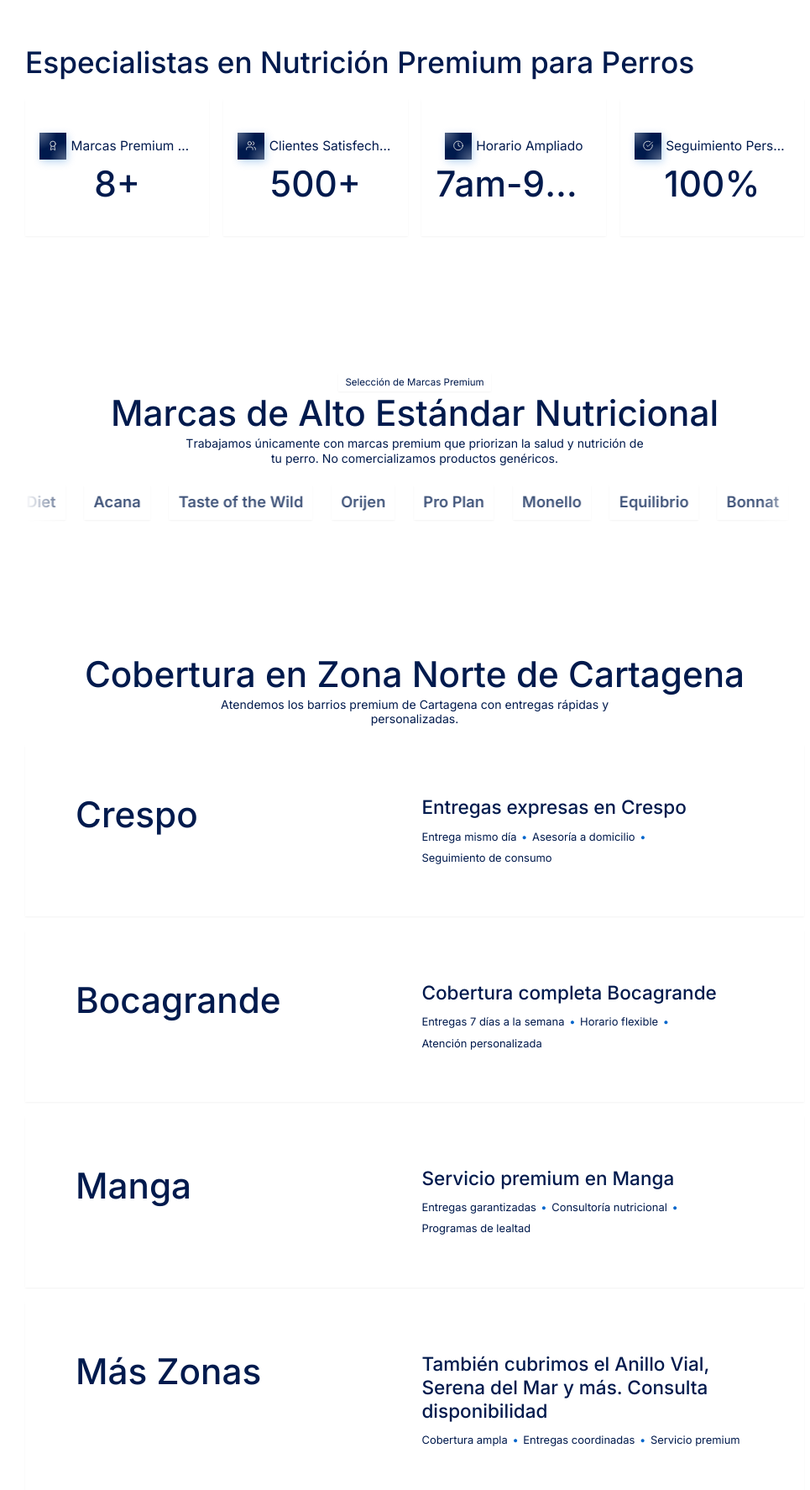
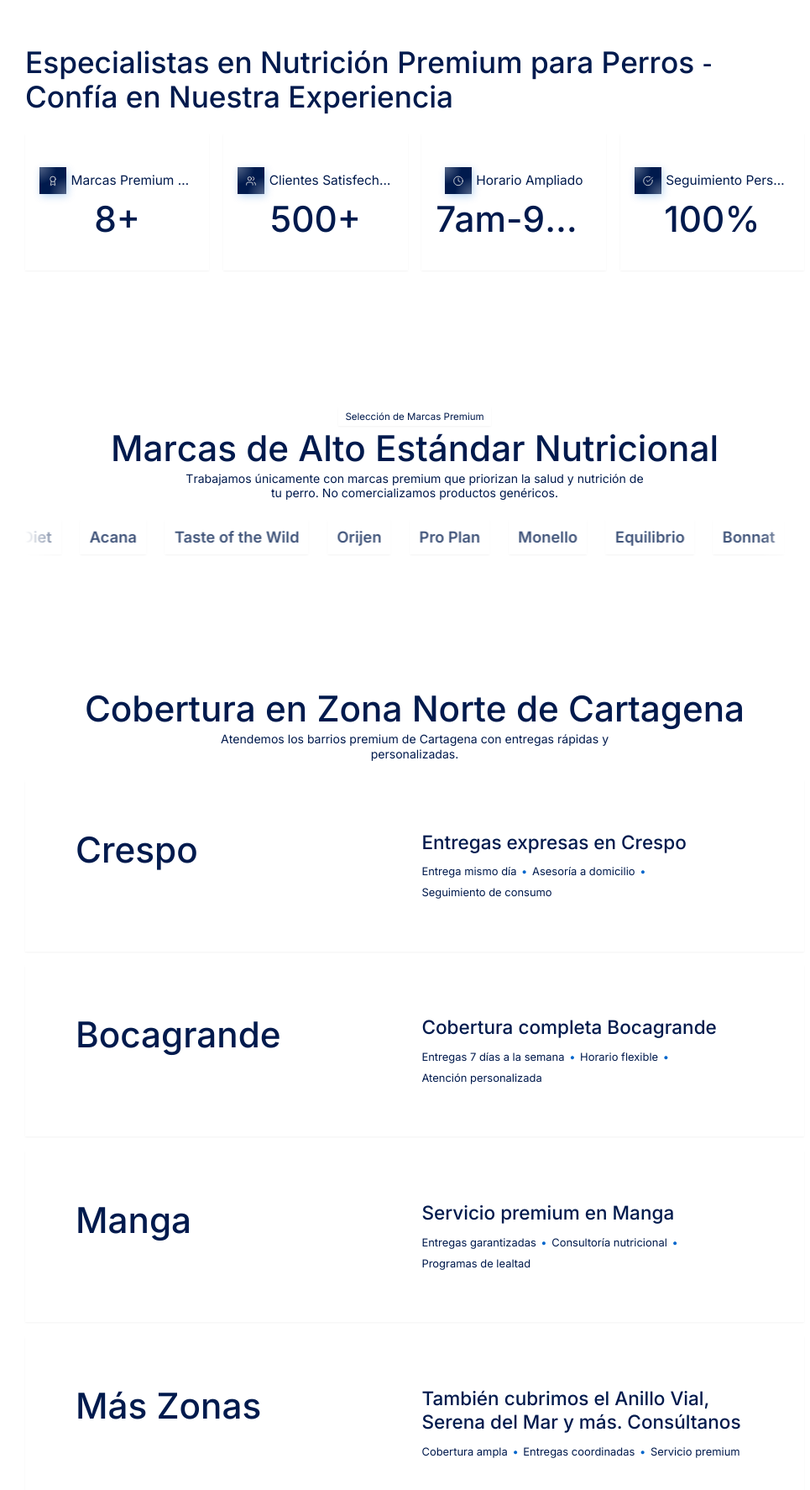
Before and after one commit to dmytro-webild/1dc2e9e8-1fbd-44d1-b838-0a424417261c, a Next.js app: page / in a window 1280 px wide. Shown: the part 826-2600 px from the top of the page at 84% size, without its empty margins (146-1111 px from the left). Built offline with nearby package versions, Linux system fonts and the light colour scheme.

Commit message:
Switch to version 9: modified src/app/page.tsx

```diff
--- a/src/app/page.tsx
+++ b/src/app/page.tsx
@@ -177,7 +177,7 @@ export default function LandingPage() {
         <NavbarLayoutFloatingOverlay
           brandName="Cartagena Pet Delivery"
           navItems={[
-            { name: "Inicio", id: "/" },
+            { name: "Inicio", id: "hero" },
             { name: "Por Qué Nosotros", id: "authority" },
             { name: "Cobertura", id: "coverage" },
             { name: "Testimonios", id: "testimonials" },
@@ -220,7 +220,7 @@ export default function LandingPage() {
 
       <div id="authority" data-section="authority">
         <AboutMetric
-          title="Especialistas en Nutrición Premium para Perros"
+          title="Especialistas en Nutrición Premium para Perros - Confía en Nuestra Experiencia"
           metrics={[
             { icon: Award, label: "Marcas Premium Certificadas", value: "8+" },
             { icon: Users, label: "Clientes Satisfechos", value: "500+" },
@@ -262,7 +262,7 @@ export default function LandingPage() {
               id: "manga",              label: "Manga",              title: "Servicio premium en Manga",              items: ["Entregas garantizadas", "Consultoría nutricional", "Programas de lealtad"]
             },
             {
-              id: "otras-zonas",              label: "Más Zonas",              title: "También cubrimos el Anillo Vial, Serena del Mar y más. Consulta disponibilidad",              items: ["Cobertura ampla", "Entregas coordinadas", "Servicio premium"]
+              id: "otras-zonas",              label: "Más Zonas",              title: "También cubrimos el Anillo Vial, Serena del Mar y más. Consúltanos",              items: ["Cobertura ampla", "Entregas coordinadas", "Servicio premium"]
             }
           ]}
           animationType="blur-reveal"
```
